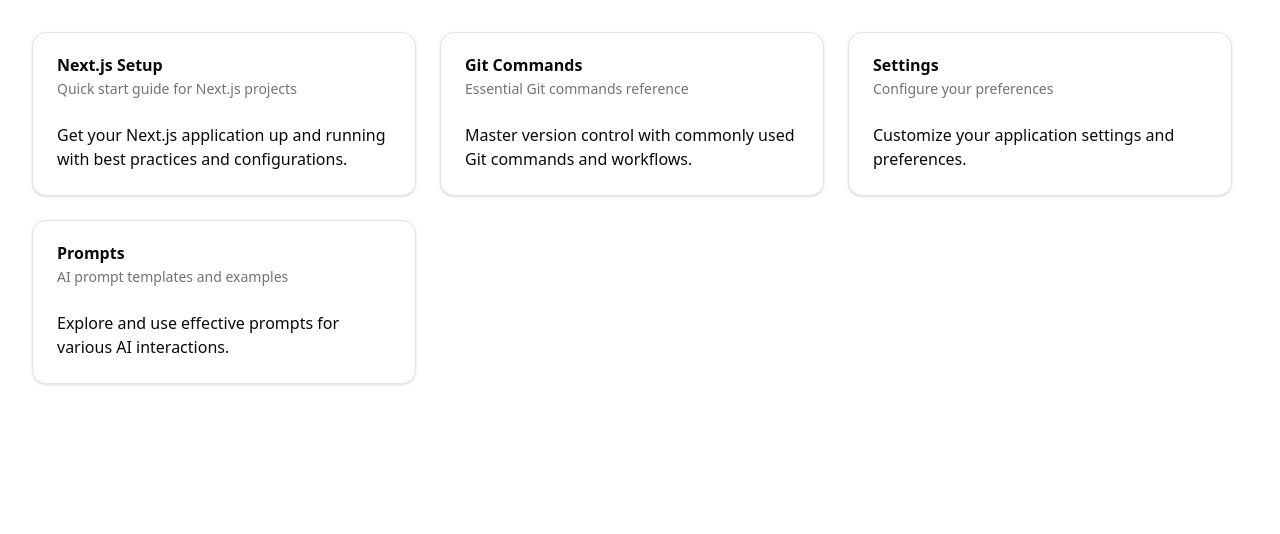
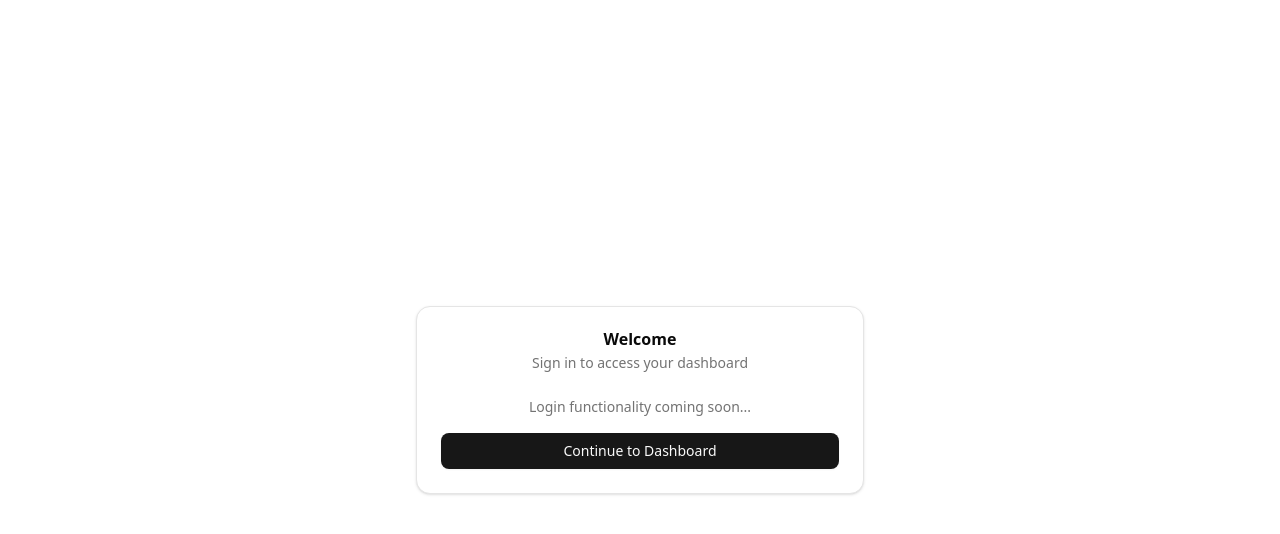
Before and after one commit to srwlli/coderef-sidebar, a Next.js app: page / in a window 1280 px wide. Shown: the top 534 px of the page. Built offline with nearby package versions, Linux system fonts and the light colour scheme.

Commit message:
before sidebar

```diff
--- /dev/null
+++ b/src/app/(app)/dashboard/page.tsx
@@ -0,0 +1,80 @@
+import {
+  Card,
+  CardContent,
+  CardDescription,
+  CardHeader,
+  CardTitle,
+} from '@/components/cards';
+import Link from 'next/link';
+
+export default function Dashboard() {
+  return (
+    <div className="min-h-screen p-8">
+      <main className="mx-auto max-w-7xl">
+        <div className="flex flex-wrap gap-6">
+          <Link href="/nextjs-setup" className="no-underline">
+            <Card className="w-full max-w-sm cursor-pointer transition-shadow hover:shadow-lg">
+              <CardHeader>
+                <CardTitle>Next.js Setup</CardTitle>
+                <CardDescription>
+                  Quick start guide for Next.js projects
+                </CardDescription>
+              </CardHeader>
+              <CardContent>
+                <p>
+                  Get your Next.js application up and running with best
+                  practices and configurations.
+                </p>
+              </CardContent>
+            </Card>
+          </Link>
+
+          <Link href="/git-commands" className="no-underline">
+            <Card className="w-full max-w-sm cursor-pointer transition-shadow hover:shadow-lg">
+              <CardHeader>
+                <CardTitle>Git Commands</CardTitle>
+                <CardDescription>
+                  Essential Git commands reference
+                </CardDescription>
+              </CardHeader>
+              <CardContent>
+                <p>
+                  Master version control with commonly used Git commands and
+                  workflows.
+                </p>
+              </CardContent>
+            </Card>
+          </Link>
+
+          <Link href="/settings" className="no-underline">
+            <Card className="w-full max-w-sm cursor-pointer transition-shadow hover:shadow-lg">
+              <CardHeader>
+                <CardTitle>Settings</CardTitle>
+                <CardDescription>Configure your preferences</CardDescription>
+              </CardHeader>
+              <CardContent>
+                <p>Customize your application settings and preferences.</p>
+              </CardContent>
+            </Card>
+          </Link>
+
+          <Link href="/prompts" className="no-underline">
+            <Card className="w-full max-w-sm cursor-pointer transition-shadow hover:shadow-lg">
+              <CardHeader>
+                <CardTitle>Prompts</CardTitle>
+                <CardDescription>
+                  AI prompt templates and examples
+                </CardDescription>
+              </CardHeader>
+              <CardContent>
+                <p>
+                  Explore and use effective prompts for various AI interactions.
+                </p>
+              </CardContent>
+            </Card>
+          </Link>
+        </div>
+      </main>
+    </div>
+  );
+}
--- /dev/null
+++ b/src/app/(app)/loading.tsx
@@ -0,0 +1,16 @@
+import { CardSkeleton } from '@/components/skeletons';
+
+export default function Loading() {
+  return (
+    <div className="min-h-screen p-8">
+      <main className="mx-auto max-w-7xl">
+        <div className="flex flex-wrap gap-6">
+          <CardSkeleton />
+          <CardSkeleton />
+          <CardSkeleton />
+          <CardSkeleton />
+        </div>
+      </main>
+    </div>
+  );
+}
--- a/src/app/page.tsx
+++ b/src/app/page.tsx
@@ -5,75 +5,27 @@
   CardHeader,
   CardTitle,
 } from '@/components/cards';
+import { Button } from '@/components/buttons';
 import Link from 'next/link';
 
-export default function Home() {
+export default function Landing() {
   return (
-    <div className="min-h-screen p-8">
-      <main className="mx-auto max-w-7xl">
-        <div className="flex flex-wrap gap-6">
-          <Link href="/nextjs-setup" className="no-underline">
-            <Card className="w-full max-w-sm cursor-pointer transition-shadow hover:shadow-lg">
-              <CardHeader>
-                <CardTitle>Next.js Setup</CardTitle>
-                <CardDescription>
-                  Quick start guide for Next.js projects
-                </CardDescription>
-              </CardHeader>
-              <CardContent>
-                <p>
-                  Get your Next.js application up and running with best
-                  practices and configurations.
-                </p>
-              </CardContent>
-            </Card>
-          </Link>
-
-          <Link href="/git-commands" className="no-underline">
-            <Card className="w-full max-w-sm cursor-pointer transition-shadow hover:shadow-lg">
-              <CardHeader>
-                <CardTitle>Git Commands</CardTitle>
-                <CardDescription>
-                  Essential Git commands reference
-                </CardDescription>
-              </CardHeader>
-              <CardContent>
-                <p>
-                  Master version control with commonly used Git commands and
-                  workflows.
-                </p>
-              </CardContent>
-            </Card>
-          </Link>
-
-          <Link href="/settings" className="no-underline">
-            <Card className="w-full max-w-sm cursor-pointer transition-shadow hover:shadow-lg">
-              <CardHeader>
-                <CardTitle>Settings</CardTitle>
-                <CardDescription>Configure your preferences</CardDescription>
-              </CardHeader>
-              <CardContent>
-                <p>Customize your application settings and preferences.</p>
-              </CardContent>
-            </Card>
-          </Link>
-
-          <Link href="/prompts" className="no-underline">
-            <Card className="w-full max-w-sm cursor-pointer transition-shadow hover:shadow-lg">
-              <CardHeader>
-                <CardTitle>Prompts</CardTitle>
-                <CardDescription>
-                  AI prompt templates and examples
-                </CardDescription>
-              </CardHeader>
-              <CardContent>
-                <p>
-                  Explore and use effective prompts for various AI interactions.
-                </p>
-              </CardContent>
-            </Card>
-          </Link>
-        </div>
+    <div className="flex min-h-screen items-center justify-center p-8">
+      <main className="w-full max-w-md">
+        <Card>
+          <CardHeader className="text-center">
+            <CardTitle>Welcome</CardTitle>
+            <CardDescription>Sign in to access your dashboard</CardDescription>
+          </CardHeader>
+          <CardContent className="space-y-4">
+            <p className="text-muted-foreground text-center text-sm">
+              Login functionality coming soon...
+            </p>
+            <Link href="/dashboard" className="block">
+              <Button className="w-full">Continue to Dashboard</Button>
+            </Link>
+          </CardContent>
+        </Card>
       </main>
     </div>
   );
--- a/src/components/buttons/Button.tsx
+++ b/src/components/buttons/Button.tsx
@@ -5,7 +5,7 @@
 import { cn } from '@/lib/utils';
 
 const buttonVariants = cva(
-  "inline-flex items-center justify-center gap-2 whitespace-nowrap rounded-md text-sm font-medium transition-all disabled:pointer-events-none disabled:opacity-50 [&_svg]:pointer-events-none [&_svg:not([class*='size-'])]:size-4 shrink-0 [&_svg]:shrink-0 outline-none focus-visible:border-ring focus-visible:ring-ring/50 focus-visible:ring-[3px] aria-invalid:ring-destructive/20 dark:aria-invalid:ring-destructive/40 aria-invalid:border-destructive",
+  "inline-flex items-center justify-center gap-2 whitespace-nowrap rounded-md text-sm font-medium transition-all disabled:pointer-events-none disabled:opacity-50 [&_svg]:pointer-events-none [&_svg:not([class*='size-'])]:size-4 shrink-0 [&_svg]:shrink-0 outline-none focus-visible:border-ring focus-visible:ring-ring/50 focus-visible:ring-[3px] aria-invalid:ring-destructive/20 dark:aria-invalid:ring-destructive/40 aria-invalid:border-destructive cursor-pointer",
   {
     variants: {
       variant: {
--- /dev/null
+++ b/src/components/skeletons/ButtonSkeleton.tsx
@@ -0,0 +1,18 @@
+import { Skeleton } from './Skeleton';
+
+function ButtonSkeleton({
+  size = 'default',
+}: {
+  size?: 'sm' | 'default' | 'lg' | 'icon';
+}) {
+  const sizeClasses = {
+    sm: 'h-8 w-20',
+    default: 'h-9 w-24',
+    lg: 'h-10 w-28',
+    icon: 'size-9',
+  };
+
+  return <Skeleton className={`rounded-md ${sizeClasses[size]}`} />;
+}
+
+export { ButtonSkeleton };
--- /dev/null
+++ b/src/components/skeletons/CardSkeleton.tsx
@@ -0,0 +1,22 @@
+import { Skeleton } from './Skeleton';
+
+function CardSkeleton() {
+  return (
+    <div className="w-full max-w-sm">
+      <div className="bg-card text-card-foreground flex flex-col gap-6 rounded-xl border py-6 shadow-sm">
+        <div className="px-6">
+          <div className="space-y-1.5">
+            <Skeleton className="h-6 w-[200px]" />
+            <Skeleton className="h-4 w-[250px]" />
+          </div>
+        </div>
+        <div className="px-6">
+          <Skeleton className="h-4 w-full" />
+          <Skeleton className="mt-2 h-4 w-3/4" />
+        </div>
+      </div>
+    </div>
+  );
+}
+
+export { CardSkeleton };
--- /dev/null
+++ b/src/components/skeletons/Skeleton.tsx
@@ -0,0 +1,13 @@
+import { cn } from '@/lib/utils';
+
+function Skeleton({ className, ...props }: React.ComponentProps<'div'>) {
+  return (
+    <div
+      data-slot="skeleton"
+      className={cn('bg-accent animate-pulse rounded-md', className)}
+      {...props}
+    />
+  );
+}
+
+export { Skeleton };
--- /dev/null
+++ b/src/components/skeletons/index.ts
@@ -0,0 +1,3 @@
+export { Skeleton } from './Skeleton';
+export { CardSkeleton } from './CardSkeleton';
+export { ButtonSkeleton } from './ButtonSkeleton';
```
Also changed, not shown: src/app/(app)/git-commands/page.tsx (renamed from src/app/git-commands/page.tsx), src/app/(app)/nextjs-setup/page.tsx (renamed from src/app/nextjs-setup/page.tsx), src/app/(app)/prompts/page.tsx (renamed from src/app/prompts/page.tsx), src/app/(app)/settings/page.tsx (renamed from src/app/settings/page.tsx), 2 other files (tests, documents, lock files or other folders).
